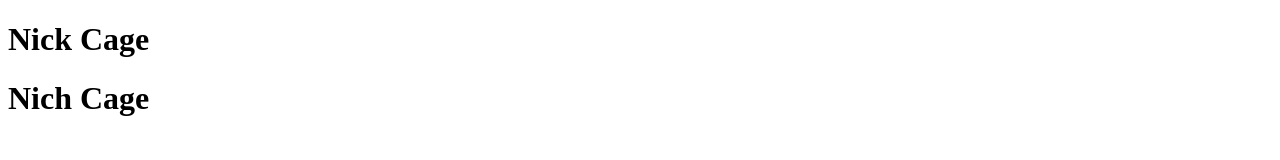
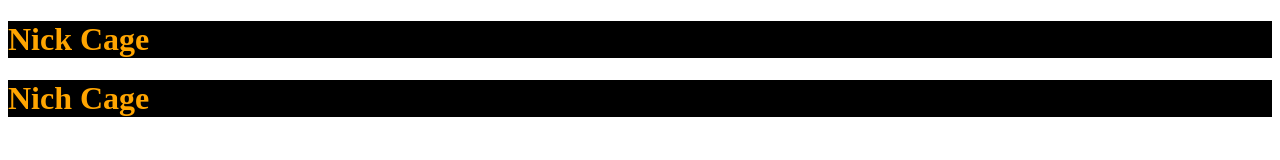
Before and after one commit to Tresiques/automatic-octo-guide, a plain HTML site: page index.html in a window 1280 px wide. Drawn offline with Linux system fonts and the light colour scheme.

Commit message:
added css

```diff
--- a/index.html
+++ b/index.html
@@ -5,6 +5,7 @@
     <meta http-equiv="X-UA-Compatible" content="IE=edge">
     <meta name="viewport" content="width=, initial-scale=1.0">
     <title>Document</title>
+    <link rel="stylesheet" href="style.css">
 </head>
 <body>
     <h1>Nick Cage</h1>
--- /dev/null
+++ b/style.css
@@ -0,0 +1,4 @@
+h1{
+    color: orange;
+    background: black;
+}
```
